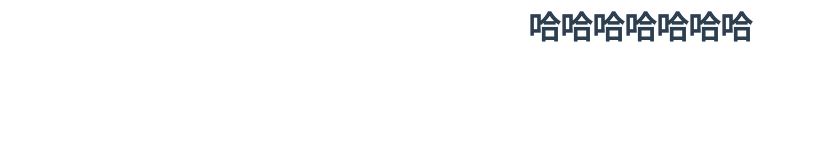
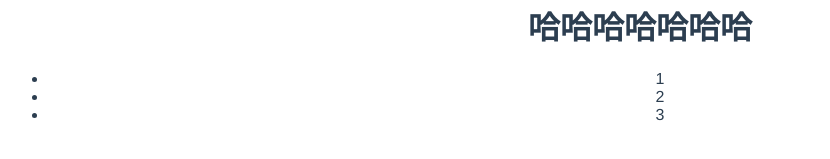
Before and after one commit to yueGQ/shiny-meme, a Vue app: page /#/setup in a window 1280 px wide. Shown: the part 445-604 px from the top of the page, without its empty margins (0-830 px from the left). Built offline with nearby package versions, Linux system fonts and the light colour scheme.

Commit message:
a第二次提交

```diff
--- a/src/components/setup.vue
+++ b/src/components/setup.vue
@@ -2,6 +2,11 @@
   <h1>哈哈哈哈哈哈哈</h1>
   <h1>哈哈哈哈哈哈哈</h1>
   <h1>哈哈哈哈哈哈哈</h1>
+  <ul>
+    <li>1</li>
+    <li>2</li>
+    <li>3</li>
+  </ul>
 </template>
 <script lang="ts">
 import { defineComponent } from "vue";
```
